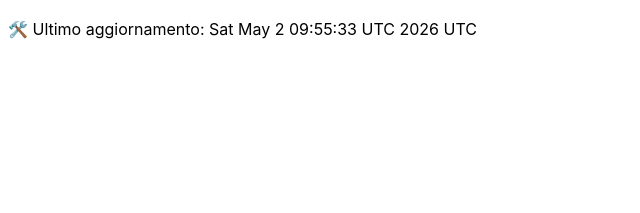
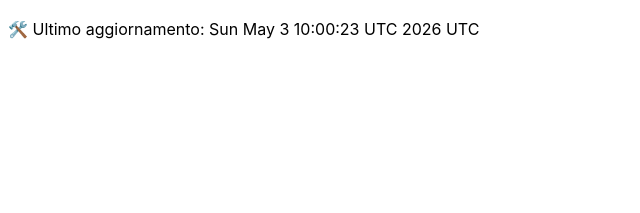
Before and after one commit to DanteTrb/DanteTrb.github.io, a Jekyll site: the page built from badges.md, in a window 1280 px wide. Shown: the top 213 px of the page, without its empty margins (0-640 px from the left). Built offline with Jekyll 4.4.1, drawn with Linux system fonts in a browser that asks for light colours; our own code applies the rules of GitHub Pages for plain Markdown files.

Commit message:
🛠️ Aggiornamento automatico badge

```diff
--- a/badges.md
+++ b/badges.md
@@ -1 +1 @@
-🛠️ Ultimo aggiornamento: Sat May  2 09:55:33 UTC 2026 UTC
+🛠️ Ultimo aggiornamento: Sun May  3 10:00:23 UTC 2026 UTC
```
